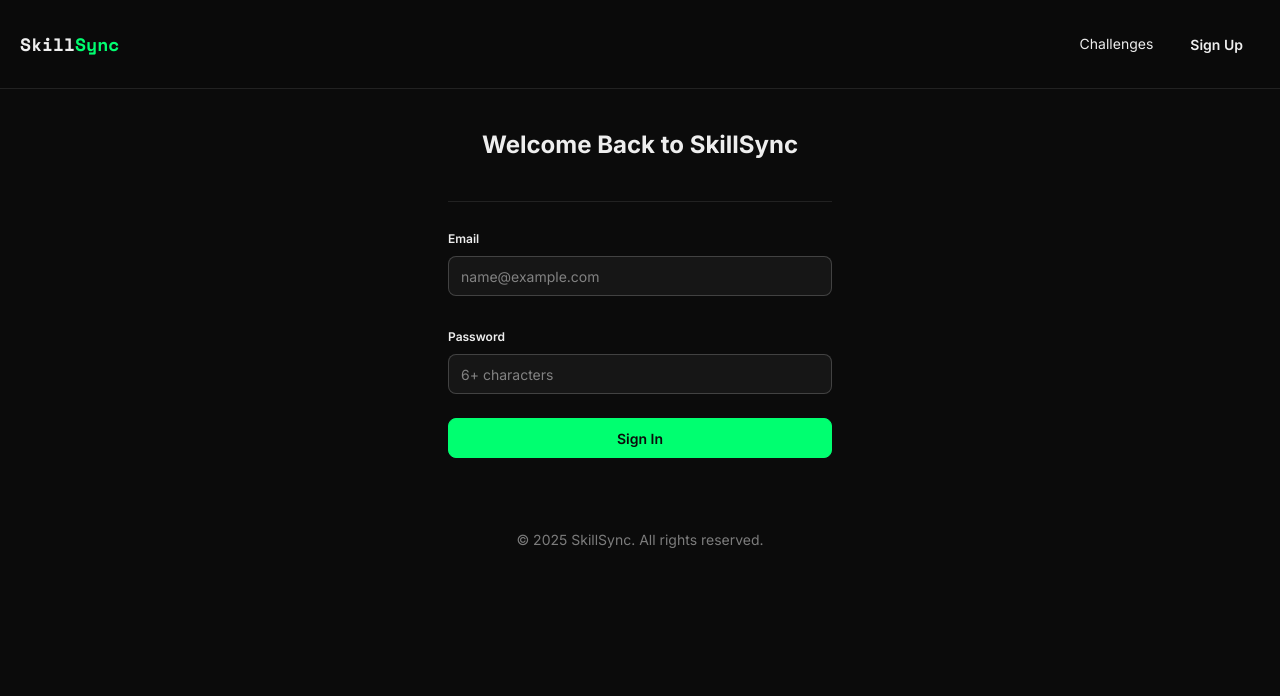
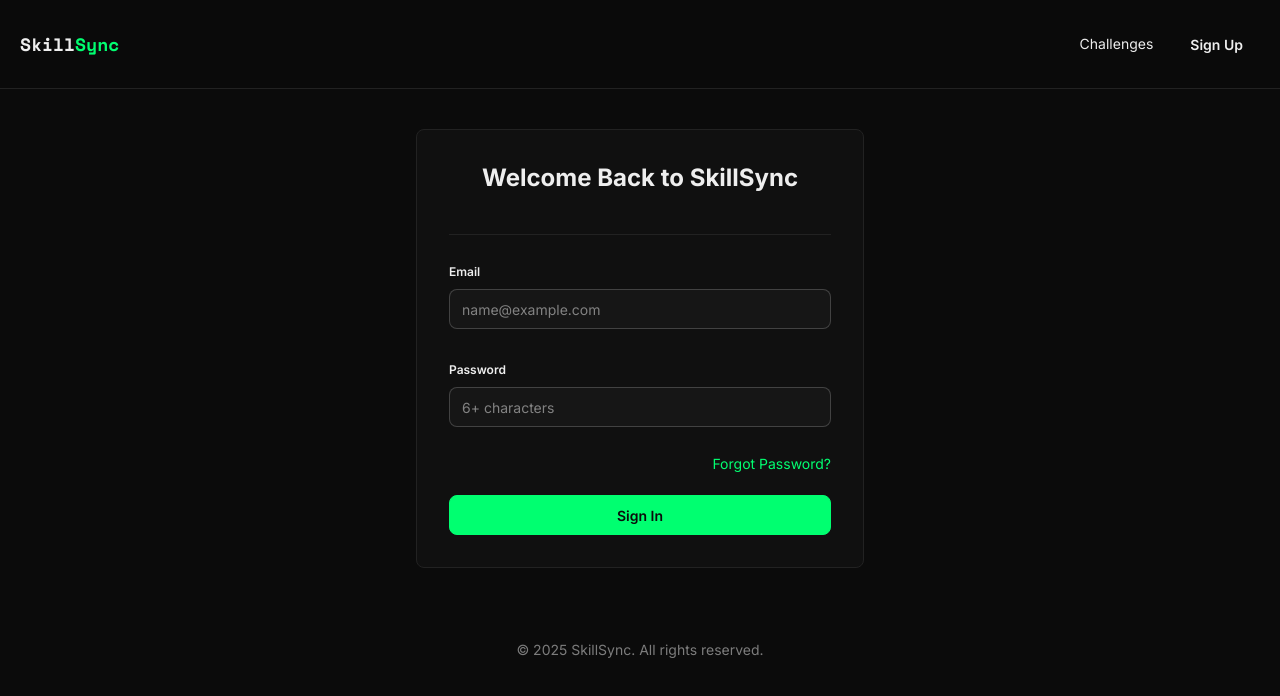
Before and after one commit to TheAnasObaid/SkillSync, a Next.js app in the folder frontend/: page /login in a window 1280 px wide. Shown: the top 696 px of the page. Built offline with nearby package versions, Linux system fonts and the light colour scheme; no server answers.

Commit message:
Add link to the forgot password page in login form

```diff
--- a/frontend/src/app/forget-password/page.tsx
+++ b/frontend/src/app/forgot-password/page.tsx
@@ -34,7 +34,7 @@ const ForgotPasswordPage = () => {
   };
 
   return (
-    <div className="max-w-md w-full mx-auto my-10 p-8 bg-base-200/50 border border-base-300 rounded-lg shadow-md">
+    <div className="max-w-md w-full mx-auto my-10 p-8 bg-base-200/50 border border-base-300 rounded-lg">
       <h1 className="text-2xl font-bold text-center mb-6">
         Forgot Your Password?
       </h1>
@@ -45,19 +45,20 @@ const ForgotPasswordPage = () => {
 
       <form onSubmit={handleSubmit(onSubmit)} className="space-y-4">
         <div className="grid gap-2">
-          <label htmlFor="email" className="label">
-            Email Address
-          </label>
-          <input
-            id="email"
-            type="email"
-            className="input input-bordered w-full"
-            {...register("email", { required: "Email is required" })}
-          />
+          <fieldset className="fieldset">
+            <legend className="fieldset-legend">Email</legend>
+            <input
+              type="email"
+              placeholder="name@example.com"
+              className="input input-bordered bg-base-200 w-full"
+              {...register("email", { required: "Email is required" })}
+            />
+          </fieldset>
           {errors.email && (
-            <p className="text-error text-xs mt-1">{errors.email.message}</p>
+            <p className="text-error text-sm">{errors.email.message}</p>
           )}
         </div>
+
         <button
           type="submit"
           className="btn btn-primary w-full"
--- a/frontend/src/app/register/page.tsx
+++ b/frontend/src/app/register/page.tsx
@@ -2,7 +2,7 @@ import RegisterForm from "@/components/Auth/RegisterForm";
 
 const RegisterPage = () => {
   return (
-    <div className="grid gap-5 max-w-sm w-full my-10 mx-auto">
+    <div className="grid gap-5 max-w-md w-full mx-auto my-10 p-8 bg-base-200/50 border border-base-300 rounded-lg">
       <h1 className="text-center text-2xl font-bold border-b border-base-300/100 pb-10">
         Create Your SkillSync Account
       </h1>
--- a/frontend/src/components/Auth/LoginClient.tsx
+++ b/frontend/src/components/Auth/LoginClient.tsx
@@ -8,7 +8,7 @@ const LoginClientComponent = () => {
   const isRegistered = searchParams.get("registered");
 
   return (
-    <div className="grid gap-5 max-w-sm w-full my-10 mx-auto">
+    <div className="grid gap-5 max-w-md w-full mx-auto my-10 p-8 bg-base-200/50 border border-base-300 rounded-lg">
       {isRegistered && (
         <div className="alert alert-success alert-soft">
           Registration successful! Please sign in to continue.
--- a/frontend/src/components/Auth/LoginForm.tsx
+++ b/frontend/src/components/Auth/LoginForm.tsx
@@ -5,6 +5,7 @@ import apiClient from "@/services/apiClient";
 import { useAuthStore } from "@/store/authStore";
 import { zodResolver } from "@hookform/resolvers/zod";
 import { AxiosError } from "axios";
+import Link from "next/link";
 import { useRouter } from "next/navigation";
 import { useState } from "react";
 import { useForm } from "react-hook-form";
@@ -66,6 +67,7 @@ const LoginForm = () => {
           <p className="alert alert-error">{error}</p>
         </div>
       )}
+
       <div className="grid gap-2">
         <fieldset className="fieldset">
           <legend className="fieldset-legend">Email</legend>
@@ -99,6 +101,15 @@ const LoginForm = () => {
         )}
       </div>
 
+      <div className="text-right">
+        <Link
+          href="/forgot-password"
+          className="text-sm link link-hover text-primary"
+        >
+          Forgot Password?
+        </Link>
+      </div>
+
       <button
         type="submit"
         className="btn btn-primary w-full"
```
